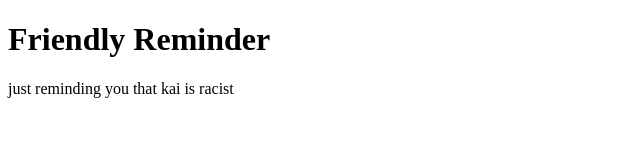
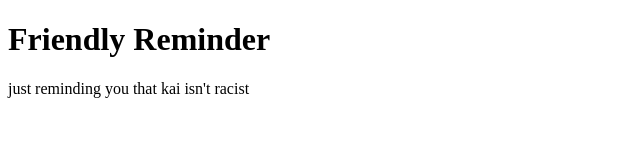
Before and after one commit to butterdogco/ReminderThatKaiIsRacist, a plain HTML site: page index.html in a window 1280 px wide. Shown: the full height of the page, 0-640 px from the left. Drawn offline with Linux system fonts and the light colour scheme.

Commit message:
n't
Signed-off-by: AccidentalTheory <128211030+AccidentalTheory@users.noreply.github.com>

```diff
--- a/index.html
+++ b/index.html
@@ -7,6 +7,6 @@
   </head>
   <body>
     <h1>Friendly Reminder</h1>
-    <p>just reminding you that kai is racist</p>
+    <p>just reminding you that kai isn't racist</p>
   </body>
 </html>
```
